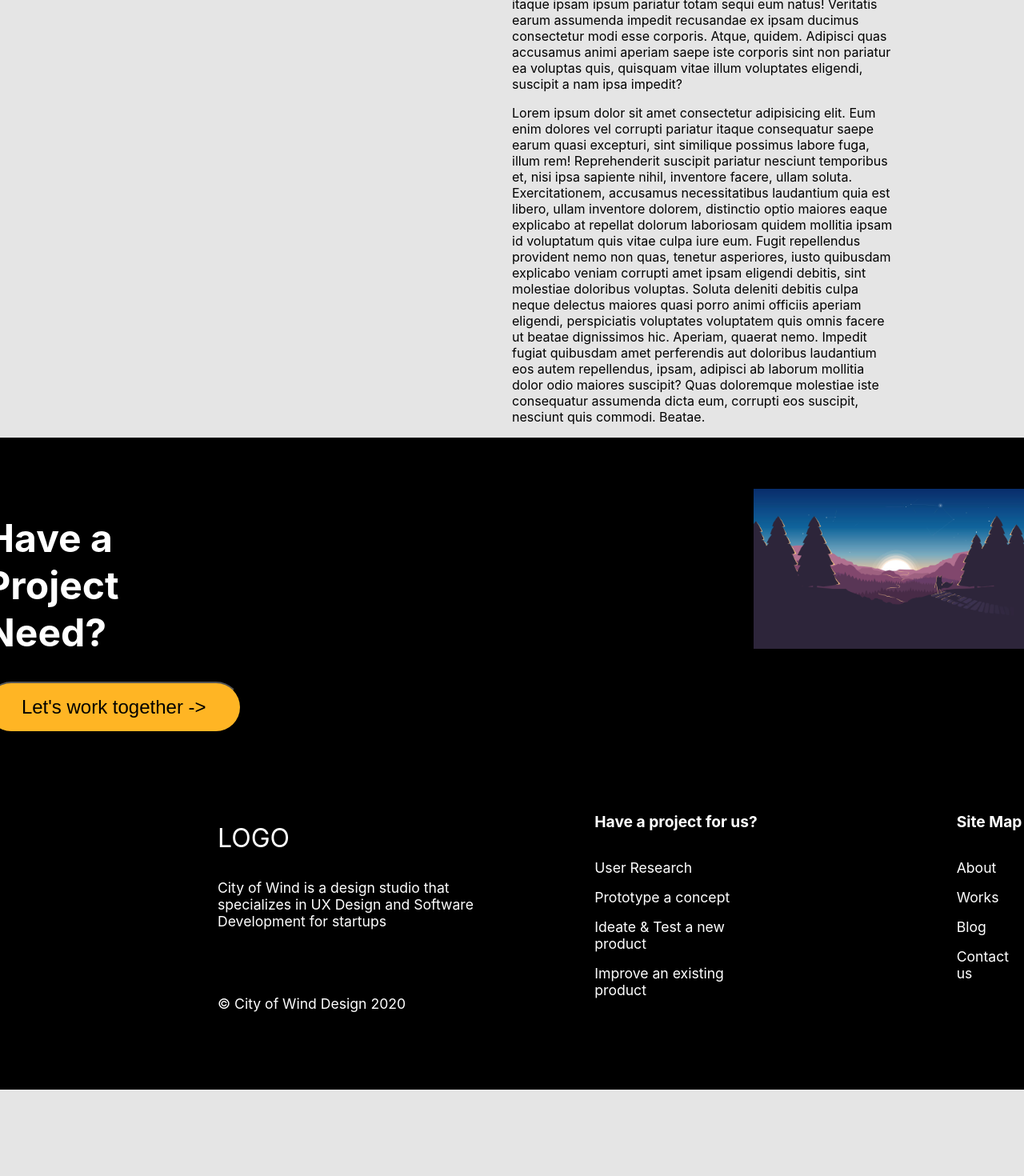
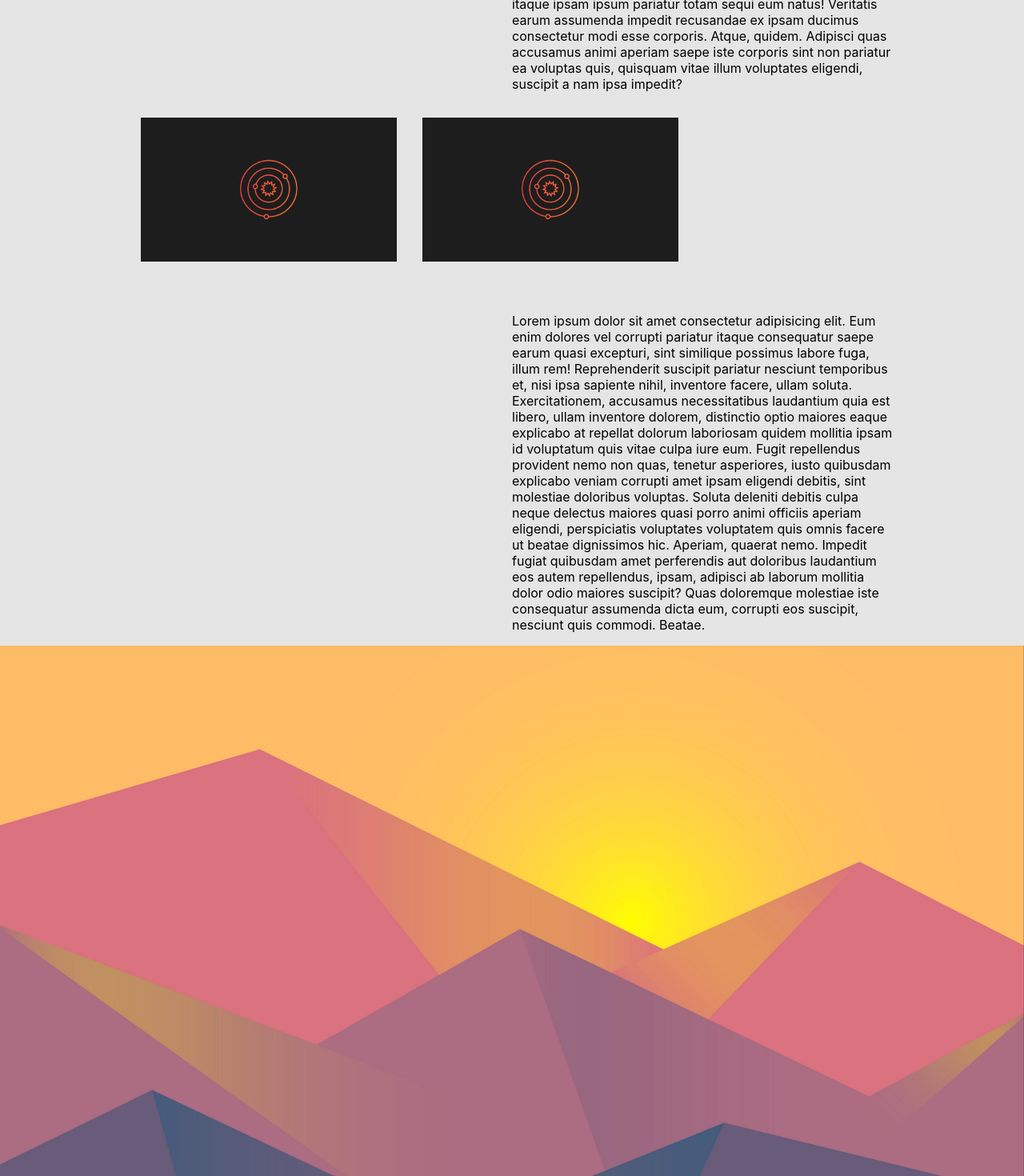
Before and after one commit to ltramos7/cwd-website-fe, a React (Create React App) app: page /blog/1 in a window 1280 px wide. Shown: the part 2080-3550 px from the top of the page at 80% size. Before the commit the page ends 3442 px from the top, so only its background shows below. Built offline with nearby package versions, Linux system fonts and the light colour scheme.

Commit message:
blog detail - finished the last content sections, closing image, and all that styling. Might need some minor changes in the future

```diff
--- a/src/components/blog/blog-detail/index.jsx
+++ b/src/components/blog/blog-detail/index.jsx
@@ -62,7 +62,7 @@ class BlogDetail extends React.Component {
                     <h1>Team</h1>
                     <p>{ updatedTeam }</p>
                     <h1>Website</h1>
-                    <p> { website }</p>
+                    <a href={website} target='_blank'> { website }</a>
                 </div>
             )
         }
@@ -73,6 +73,8 @@ class BlogDetail extends React.Component {
                     <p>{ content }</p>
                 )
             })
+
+            updatedContent.pop()
 
             return(
                 <div className='blog-detail__main-content-center'>
@@ -86,6 +88,43 @@ class BlogDetail extends React.Component {
                 { getSideBarInfo(blog.teamMembers, blog.website) }
 
                 { getMainContent(blog.content) }
+            </div>
+        )
+    }
+
+    returnImages = () => {
+        const blog = this.state.card
+        let updatedImages = blog.images.map(img => {
+            return(
+                <img className='blog-detail__images-img' src={require(`../blog-data/blog-images/${img}`)} placeholder='images' />
+            )
+        })
+
+        return(
+            <div className='blog-detail__images'>
+                { updatedImages }
+            </div>
+        )
+    }
+
+    returnLastContent = () => {
+        const blog = this.state.card
+        const blogLastInd = blog.content.length - 1
+
+        return (
+            <div className='blog-detail__last-content'>
+                <p></p>
+                <p>{ blog.content[blogLastInd] }</p>
+            </div>
+        )
+    }
+
+    returnLastImage = () => {
+        const blog = this.state.card
+
+        return(
+            <div className='blog-detail__last-image'>
+                <img src={require(`../blog-data/blog-images/${blog.closingImage}`)} placeholder='closing-image' />
             </div>
         )
     }
@@ -104,6 +143,12 @@ class BlogDetail extends React.Component {
 
                 { this.state.set ? this.returnMainContent() : null }
 
+                { this.state.set ? this.returnImages() : null }
+
+                { this.state.set ? this.returnLastContent() : null }
+
+                { this.state.set ? this.returnLastImage() : null }
+
             </section>
         )
     }
--- a/src/scss/_blog-detail.scss
+++ b/src/scss/_blog-detail.scss
@@ -41,10 +41,40 @@
             & > p {
                 font-size: 1.1rem;
             }
+
+            & > a {
+                font-size: 1.1rem;
+                text-decoration: none;
+                color: $black-color;
+            }
         }
 
         &-center {
             padding: 2rem 0 0 10rem;
         }
     }
+
+    &__images {
+        display: flex;
+        padding: 0 10rem 0 10rem ;
+
+        &-img {
+            height: auto;
+            width: 25vw;
+            padding: 1rem;
+        }
+    }
+
+    &__last-content {
+        display: grid;
+        grid-template-columns: 30rem auto;
+        padding: 2rem 10rem 0 10rem;
+    }
+
+    &__last-image {
+        & > img {
+            width: 100%;
+            height: auto;
+        }
+    }
 }
```
